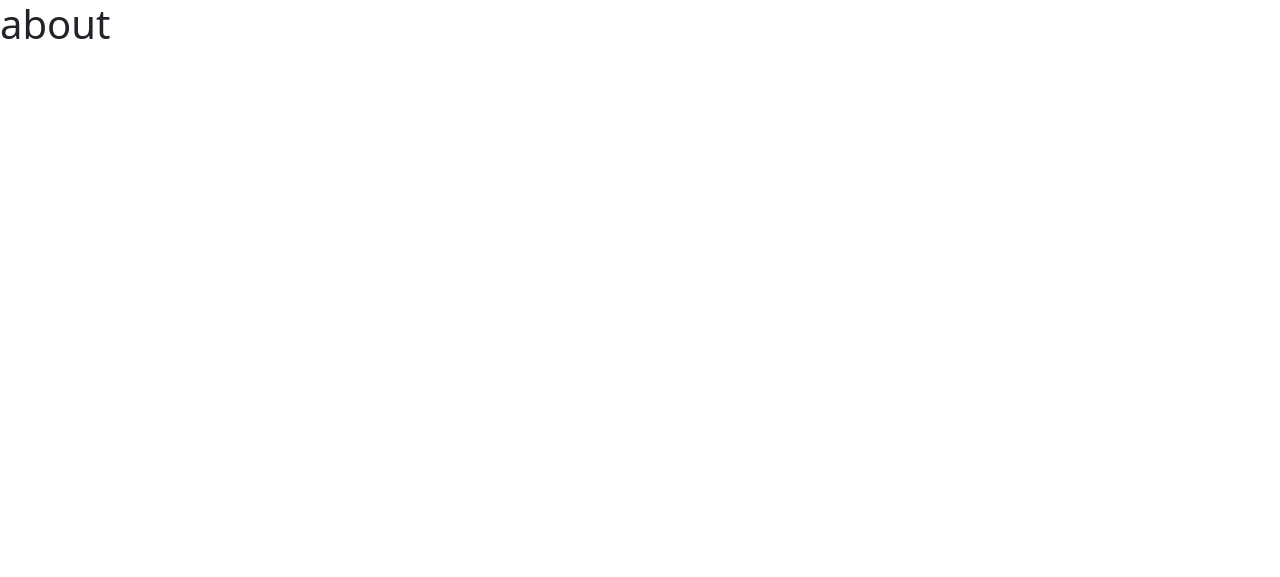
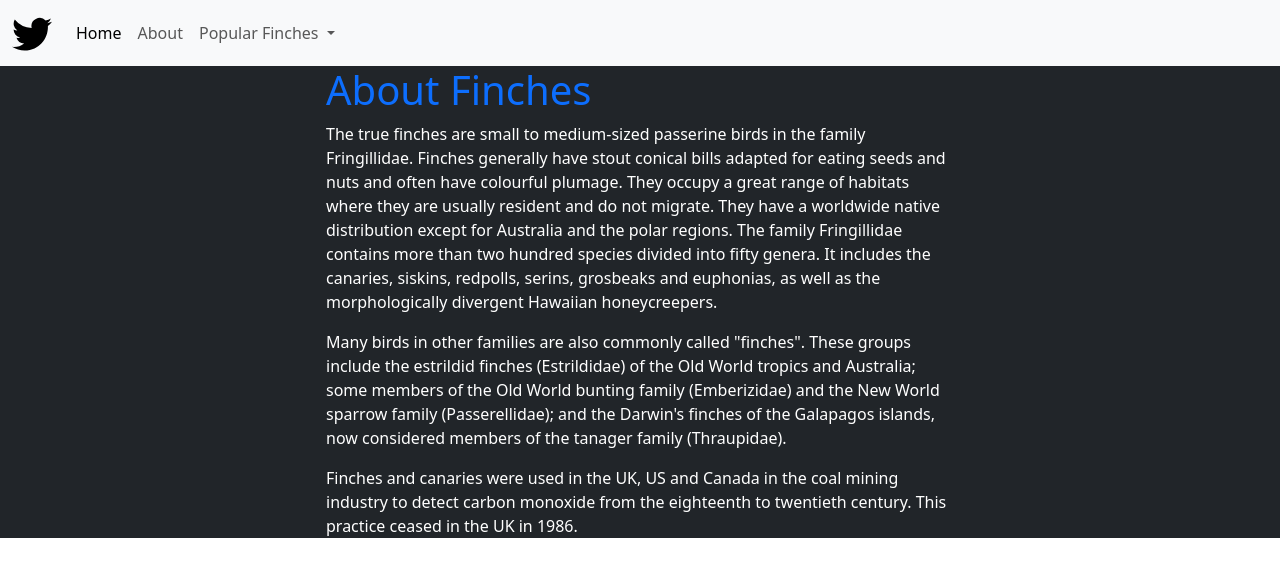
Before and after one commit to chrisdotgrubb/finch_collector, a Django app: page /about/ in a window 1280 px wide. Before the commit the part shown is almost empty. Shown: the top 577 px of the page. Run offline with Django 4.2, Linux system fonts and the light colour scheme.

Commit message:
Add navbar, styling, global context

```diff
--- a/finch_collector/settings.py
+++ b/finch_collector/settings.py
@@ -55,6 +55,7 @@ TEMPLATES = [
 				'django.template.context_processors.request',
 				'django.contrib.auth.context_processors.auth',
 				'django.contrib.messages.context_processors.messages',
+				'main_app.context_processors.nav_finches',
 			],
 		},
 	},
--- /dev/null
+++ b/main_app/context_processors.py
@@ -0,0 +1,4 @@
+from .views import finches
+
+def nav_finches(request):
+	return {'nav_finches': finches}
--- a/main_app/templates/about.html
+++ b/main_app/templates/about.html
@@ -1,5 +1,16 @@
 {% extends 'base.html' %}
 {% block title %}About{% endblock title %}
 {% block content %}
-    <h1>about</h1>
+    <div class="col-6 mx-auto">
+        <h1 class="text-info"><a href="https://en.wikipedia.org/wiki/Finch" class="text-decoration-none">About Finches</a></h1>
+        <p class="text-white">
+        The true finches are small to medium-sized passerine birds in the family Fringillidae. Finches generally have stout conical bills adapted for eating seeds and nuts and often have colourful plumage. They occupy a great range of habitats where they are usually resident and do not migrate. They have a worldwide native distribution except for Australia and the polar regions. The family Fringillidae contains more than two hundred species divided into fifty genera. It includes the canaries, siskins, redpolls, serins, grosbeaks and euphonias, as well as the morphologically divergent Hawaiian honeycreepers.
+        </p>
+        <p class="text-white">
+    Many birds in other families are also commonly called "finches". These groups include the estrildid finches (Estrildidae) of the Old World tropics and Australia; some members of the Old World bunting family (Emberizidae) and the New World sparrow family (Passerellidae); and the Darwin's finches of the Galapagos islands, now considered members of the tanager family (Thraupidae).
+        </p>
+        <p class="text-white">
+            Finches and canaries were used in the UK, US and Canada in the coal mining industry to detect carbon monoxide from the eighteenth to twentieth century. This practice ceased in the UK in 1986.
+        </p>
+    </div>
 {% endblock content %}
--- a/templates/base.html
+++ b/templates/base.html
@@ -10,8 +10,11 @@
     <title>{% block title %}{% endblock title %}</title>
 </head>
 <body>
-    {% block content %}
-    {% endblock content %}
+    {% include 'navbar.html' %}
+    <main class="container-fluid bg-dark">
+        {% block content %}
+        {% endblock content %}
+    </main>
     <script src="https://cdn.jsdelivr.net/npm/bootstrap@5.3.0/dist/js/bootstrap.bundle.min.js" integrity="sha384-geWF76RCwLtnZ8qwWowPQNguL3RmwHVBC9FhGdlKrxdiJJigb/j/68SIy3Te4Bkz" crossorigin="anonymous"></script>
 </body>
 </html>
--- /dev/null
+++ b/templates/navbar.html
@@ -0,0 +1,36 @@
+<nav class="navbar navbar-expand-lg bg-body-tertiary">
+    <div class="container-fluid">
+        <a class="navbar-brand" href="/">
+            <svg xmlns="http://www.w3.org/2000/svg" width="40" height="40" fill="currentColor" class="bi bi-twitter" viewBox="0 0 16 16">
+                  <path d="M5.026 15c6.038 0 9.341-5.003 9.341-9.334 0-.14 0-.282-.006-.422A6.685 6.685 0 0 0 16 3.542a6.658 6.658 0 0 1-1.889.518 3.301 3.301 0 0 0 1.447-1.817 6.533 6.533 0 0 1-2.087.793A3.286 3.286 0 0 0 7.875 6.03a9.325 9.325 0 0 1-6.767-3.429 3.289 3.289 0 0 0 1.018 4.382A3.323 3.323 0 0 1 .64 6.575v.045a3.288 3.288 0 0 0 2.632 3.218 3.203 3.203 0 0 1-.865.115 3.23 3.23 0 0 1-.614-.057 3.283 3.283 0 0 0 3.067 2.277A6.588 6.588 0 0 1 .78 13.58a6.32 6.32 0 0 1-.78-.045A9.344 9.344 0 0 0 5.026 15z"/>
+            </svg>
+        </a>
+        <button class="navbar-toggler" type="button" data-bs-toggle="collapse" data-bs-target="#navbarSupportedContent">
+            <span class="navbar-toggler-icon"></span>
+        </button>
+
+        <div class="collapse navbar-collapse" id="navbarSupportedContent">
+            <ul class="navbar-nav me-auto mb-2 mb-lg-0">
+                <li class="nav-item">
+                    <a class="nav-link active" href="/">Home</a>
+                </li>
+                <li class="nav-item">
+                    <a class="nav-link" href="/about">About</a>
+                </li>
+
+                <li class="nav-item dropdown">
+                    <a class="nav-link dropdown-toggle" href="#" role="button" data-bs-toggle="dropdown">
+                        Popular Finches
+                    </a>
+                    <ul class="dropdown-menu">
+                        {% for nav_finch in nav_finches %}
+                            <li><a class="dropdown-item" href="#">{{ nav_finch.name }}</a></li>
+                        {% endfor %}
+
+                    </ul>
+                </li>
+
+            </ul>
+        </div>
+    </div>
+</nav>
```
Also changed, not shown: main_app/templates/index.html (+7 -5 lines).
